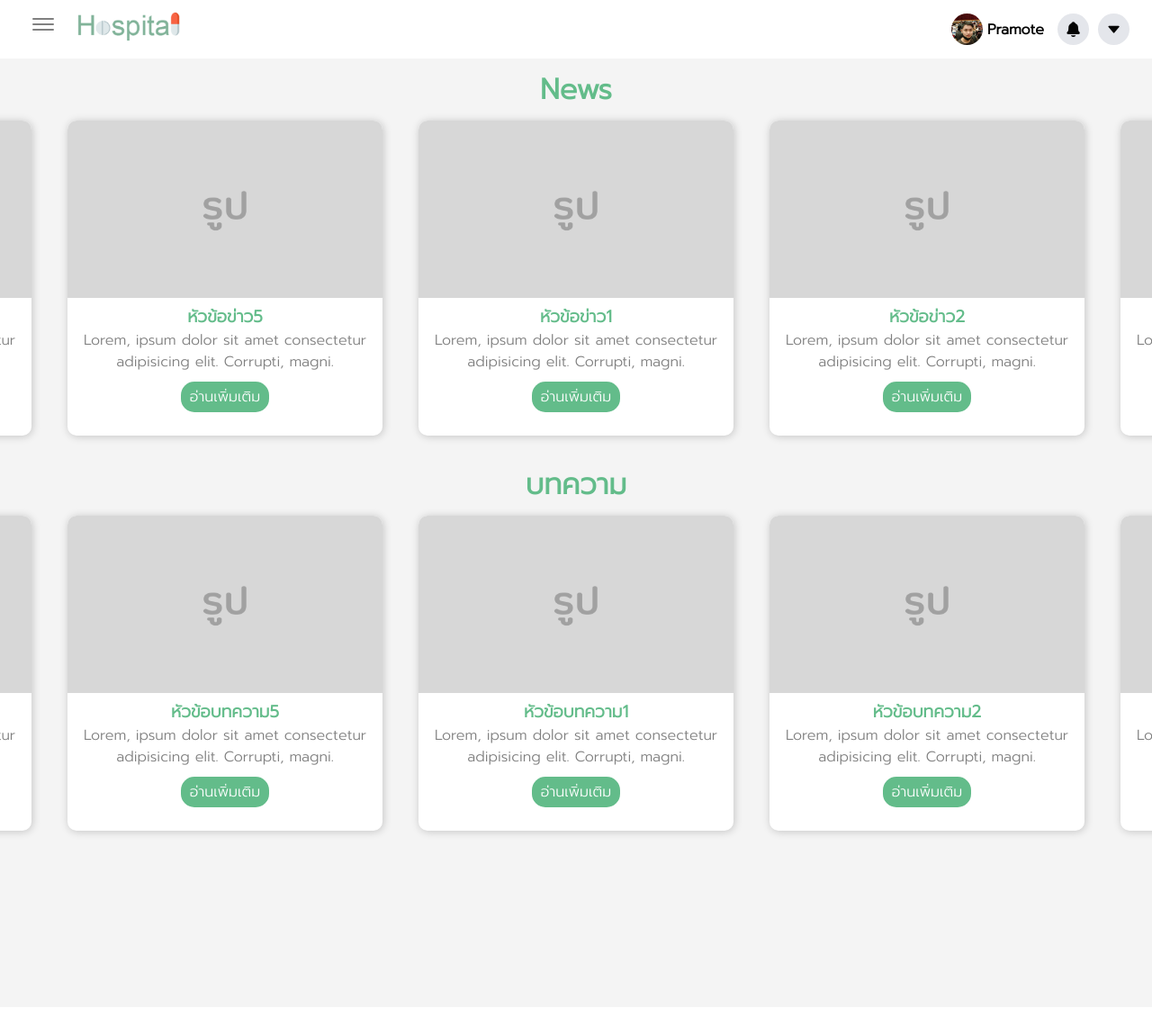
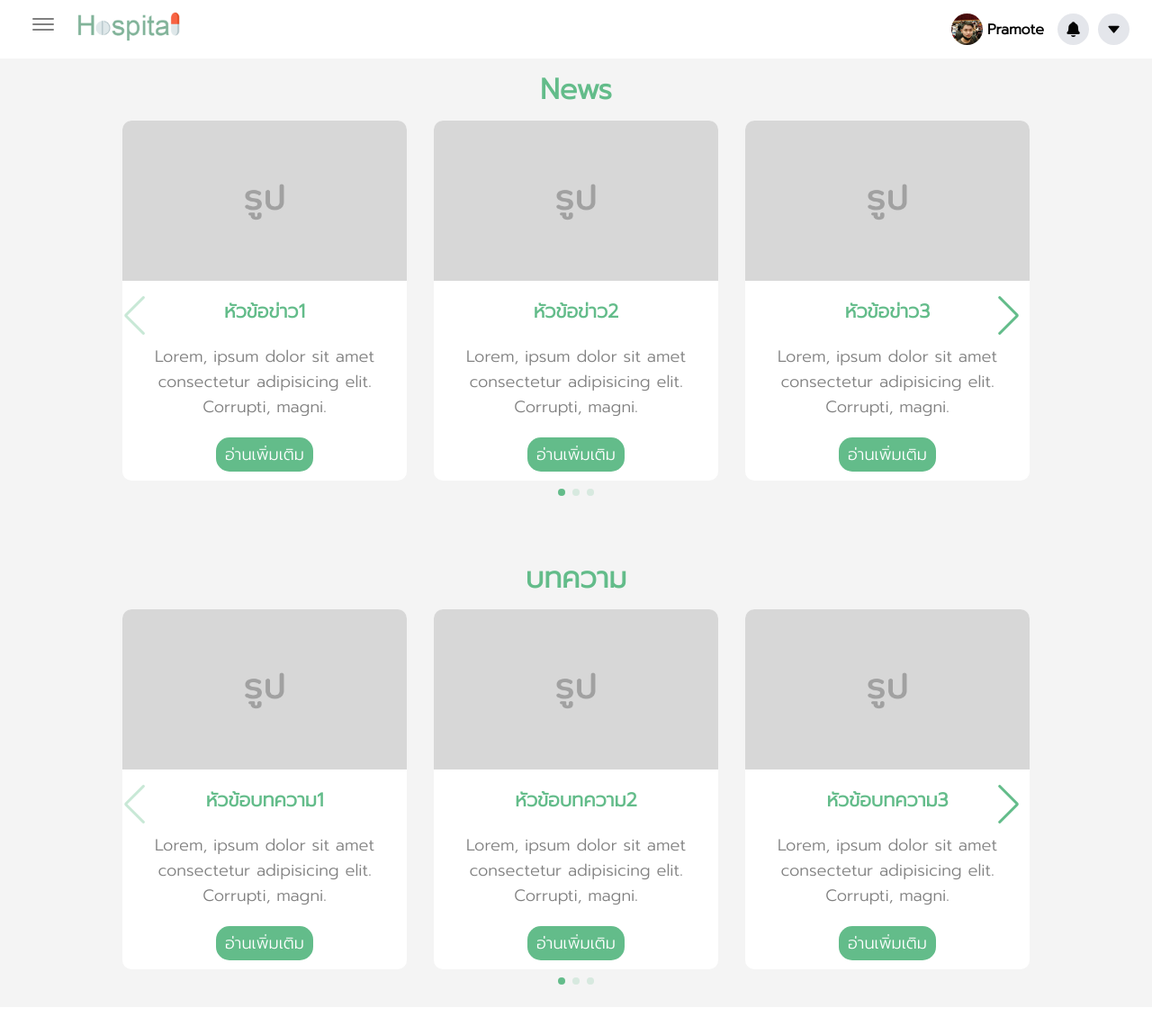
Before and after one commit to yoki31/FPPY.github.io, a Django app: page / in a window 1280 px wide. Shown: the top 1140 px of the page at 90% size. Run offline with Django 3.2, Linux system fonts and the light colour scheme.

Commit message:
update news,blog in index.html

```diff
--- a/doctors/templates/doctors/index.html
+++ b/doctors/templates/doctors/index.html
@@ -7,7 +7,8 @@
 {% endblock %}
 
 {% block content %}
-<h1>News</h1>
+<div class="zone">
+    <h1>News</h1>
 <div class="card-slide-area">
 
     <div class="swiper-container">
@@ -77,12 +78,14 @@
                 </div>
             </div>
         </div>
+        <div class="swiper-button-next"></div>
+        <div class="swiper-button-prev"></div>
+        <div class="swiper-pagination"></div>
     </div>
-
     </div>
-
+</div>
 <!-- ======================================================================================================= -->
-
+<div class="zone">
 <h1>บทความ</h1>
 <div class="card-slide-area">
 
@@ -153,32 +156,41 @@
                 </div>
             </div>
         </div>
+        <div class="swiper-button-next"></div>
+        <div class="swiper-button-prev"></div>
+        <div class="swiper-pagination"></div>
     </div>
-
     </div>
+</div>
 
 <!-- ======================================================================================================= -->
 
     <script src="https://unpkg.com/swiper@7/swiper-bundle.min.js"></script>
-        <script>
+
+        <script type="module">
             var swiper = new Swiper('.swiper-container', {
                 effect: 'coverflow',
-                grabCursor: true,
-                centeredSlides: true,
-                slidesPerView: 'auto',
+
                 coverflowEffect: {
-                    // rotate: 50,
                     rotate: 0,
                     stretch: 0,
-                    // depth: 100,
                     depth: 0,
-                    modifier: 1,
-                    slideShadows: true,
                 },
-                // pagination: {
-                //     el: '.swiper-pagination',
-                // },
-                loop: true,
+                // loop: true,
+
+            slidesPerView: 3,
+            spaceBetween: 30,
+            navigation: {
+                nextEl: '.swiper-button-next',
+                prevEl: '.swiper-button-prev',
+            },
+            pagination: {
+                el: '.swiper-pagination',
+                clickable: true,
+            },
+            keyboard: true,
+            grabCursor: true,
+            // loop: true,
             });
         </script>
 {% endblock %}
--- a/static/css/style-about.css
+++ b/static/css/style-about.css
@@ -108,30 +108,56 @@
           border-radius: 25px; }
       .area-content .card .content li.active {
         height: 65px; }
-  .area-content h1 {
+  .area-content .zone {
+    width: 100%;
+    display: flex;
+    flex-direction: column;
+    justify-content: center;
+    align-items: center;
+    text-align: center;
+    padding-bottom: 20px;
+    margin: 10px; }
+    .area-content .zone h1 {
+      color: #63bc8a; }
+    .area-content .zone .card-slide-area {
+      width: 100%;
+      padding: 10px;
+      display: flex;
+      justify-content: center;
+      align-items: center; }
+      .area-content .zone .card-slide-area .swiper-container {
+        width: 80%;
+        overflow: hidden; }
+        .area-content .zone .card-slide-area .swiper-container .swiper-button-next {
+          right: -10px; }
+    .area-content .zone .swiper-slide {
+      min-width: 150px;
+      text-align: center;
+      font-size: 18px;
+      background: #fff;
+      border-radius: 10px;
+      overflow: hidden;
+      display: -webkit-box;
+      display: -ms-flexbox;
+      display: -webkit-flex;
+      display: flex;
+      -webkit-box-pack: center;
+      -ms-flex-pack: center;
+      -webkit-justify-content: center;
+      justify-content: center;
+      -webkit-box-align: center;
+      -ms-flex-align: center;
+      -webkit-align-items: center;
+      align-items: center; }
+      .area-content .zone .swiper-slide .news-card img {
+        width: 100%; }
+      .area-content .zone .swiper-slide .news-card .news-topic {
         color: #63bc8a;
-    margin: 10px; }
-  .area-content .card-slide-area {
-    position: relative;
-    max-width: 100%;
-    margin-bottom: 20px; }
-  .area-content .swiper-slide {
-    background-position: center;
-    background-size: cover;
-    width: 350px;
-    min-height: 350px;
-    background-color: white;
-    margin: 0 20px;
-    border-radius: 10px;
-    box-shadow: 1px 1px 10px rgba(0, 0, 0, 0.2);
-    overflow: hidden; }
-    .area-content .swiper-slide .news-card img {
-      width: 100%; }
-    .area-content .swiper-slide .news-card .news-topic {
-      color: #63bc8a; }
-    .area-content .swiper-slide .news-card .details {
-      color: gray; }
-    .area-content .swiper-slide .news-card .read-more {
+        padding: 10px; }
+      .area-content .zone .swiper-slide .news-card .details {
+        color: gray;
+        padding: 10px; }
+      .area-content .zone .swiper-slide .news-card .read-more {
         position: relative;
         display: inline-block;
         padding: 5px 10px;
@@ -140,7 +166,25 @@
         border-radius: 15px;
         text-decoration: none;
         margin-top: 10px;
-      margin-bottom: 10px; }
+        margin-bottom: 10px;
+        transition: 100ms; }
+      .area-content .zone .swiper-slide .news-card .read-more:hover {
+        background: #56cc89; }
+    .area-content .zone .swiper-pagination-bullet {
+      background-color: #63bc8a; }
+  .area-content .swiper-pagination {
+    position: relative;
+    margin-top: 10px; }
+  .area-content .swiper-button-next, .area-content .swiper-button-prev {
+    color: #63bc8a; }
+  .area-content .swiper-button-next {
+    margin-right: 20px; }
+  .area-content .swiper-button-prev {
+    margin-left: -10px; }
+  .area-content .swiper-button-next:hover, .area-content .swiper-button-prev:hover {
+    color: #63d193; }
+  .area-content .swiper-pagination-bullet {
+    background-color: #63bc8a; }
   .area-content .swiper-3d .swiper-slide-shadow-left,
   .area-content .swiper-3d .swiper-slide-shadow-right {
     background-image: none; }
--- a/static/scss/style-about.scss
+++ b/static/scss/style-about.scss
@@ -169,28 +169,57 @@ $Topiccolor: #63bc8a;
     }
 
     // ====================================================
+    .zone {
 
-    h1 {
-        color: $Topiccolor;
+        width: 100%;
+        display: flex;
+        flex-direction: column;
+        justify-content: center;
+        align-items: center;
+        text-align: center;
+        padding-bottom: 20px;
         margin: 10px;
-    }
+        h1 {
+            color: $Topiccolor;
+        }
 
     .card-slide-area {
-        position: relative;
-        max-width: 100%;
-        margin-bottom: 20px;
+        width: 100%;
+        padding: 10px;
+        // background-color: purple;
+        display: flex;
+        justify-content: center;
+        align-items: center;
+        .swiper-container {
+            width: 80%;
+            overflow: hidden;
+            .swiper-button-next {
+                right: -10px;
+            }
+        }
     }
 
     .swiper-slide {
-        background-position: center;
-        background-size: cover;
-        width: 350px;
-        min-height: 350px;
-        background-color: $Cardcolor;
-        margin: 0 20px;
+        min-width: 150px;
+        text-align: center;
+        font-size: 18px;
+        background: #fff;
         border-radius: 10px;
-        box-shadow: 1px 1px 10px rgba(0,0,0,0.2);
         overflow: hidden;
+
+        // Center slide text vertically
+        display: -webkit-box;
+        display: -ms-flexbox;
+        display: -webkit-flex;
+        display: flex;
+        -webkit-box-pack: center;
+        -ms-flex-pack: center;
+        -webkit-justify-content: center;
+        justify-content: center;
+        -webkit-box-align: center;
+        -ms-flex-align: center;
+        -webkit-align-items: center;
+        align-items: center;
 
         .news-card {
             img {
@@ -199,10 +228,12 @@ $Topiccolor: #63bc8a;
 
             .news-topic {
                 color: $Topiccolor;
+                padding: 10px;
             }
 
             .details {
                 color: gray;
+                padding: 10px;
             }
 
             .read-more {
@@ -215,11 +246,45 @@ $Topiccolor: #63bc8a;
                 text-decoration: none;
                 margin-top: 10px;
                 margin-bottom: 10px;
+                transition: 100ms;
             }
 
+            .read-more:hover {
+                background: #56cc89;
+            }
 
         }
     }
+    .swiper-pagination-bullet {
+            background-color: $Topiccolor; //เปลี่ยนสีจุด
+        }
+    }
+
+    .swiper-pagination {
+        position: relative;
+        margin-top: 10px;
+    }
+
+    .swiper-button-next, .swiper-button-prev {
+        color: $Topiccolor; //เปลี่ยนสีลูกศร
+    }
+
+    .swiper-button-next{
+        margin-right: 20px;
+    }
+
+    .swiper-button-prev{
+        margin-left: -10px;
+    }
+
+    .swiper-button-next:hover, .swiper-button-prev:hover {
+        color: #63d193; //เปลี่ยนสีลูกศร
+    }
+
+    .swiper-pagination-bullet {
+        background-color: $Topiccolor; //เปลี่ยนสีจุด
+    }
+
     .swiper-3d .swiper-slide-shadow-left,
     .swiper-3d .swiper-slide-shadow-right {
         background-image: none;
```
Also changed, not shown: 1 other file. Lines whose indentation alone changed are shown as unchanged.
